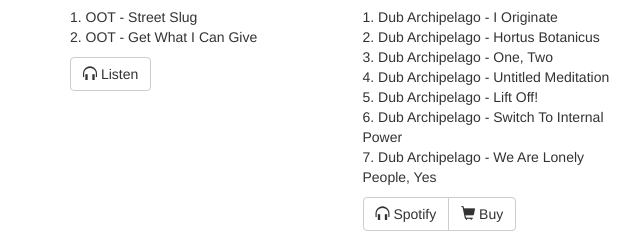
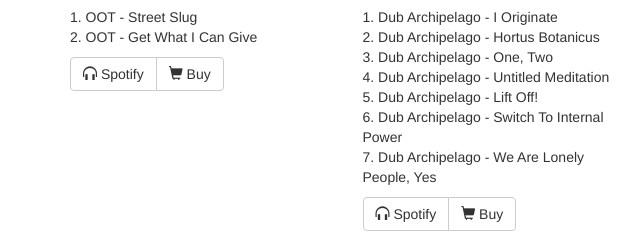
Before and after one commit to dermike/redvolume, a website: page releases.html in a window 1280 px wide. Shown: the part 429-666 px from the top of the page, 0-640 px from the left. Drawn offline with nearby package versions, Linux system fonts and the light colour scheme; files that its build step writes are made by us from their sources.

Commit message:
RVOLDL22 Spotify and Juno preorder links added to discography

```diff
--- a/releases.html
+++ b/releases.html
@@ -69,7 +69,8 @@
     <li>OOT - Get What I Can Give</li>
   </ol>
   <div class="btn-group">
-    <a class="btn btn-default" href="https://soundcloud.com/redvolume/oot-street-slug-get-what-i-can-give-rvoldl22"><span class="glyphicon glyphicon-headphones"></span> Listen</a>
+    <a class="btn btn-default" href="http://open.spotify.com/album/7mhpcdRa3wOr42JolYPFDB"><span class="glyphicon glyphicon-headphones"></span> Spotify</a>
+    <a class="btn btn-default" href="http://www.junodownload.com/products/street-slug-get-what-i-can-give/2653355-02"><span class="glyphicon glyphicon-shopping-cart"></span> Buy</a>
   </div>
   <br />
 </div><!--/span-->
```
